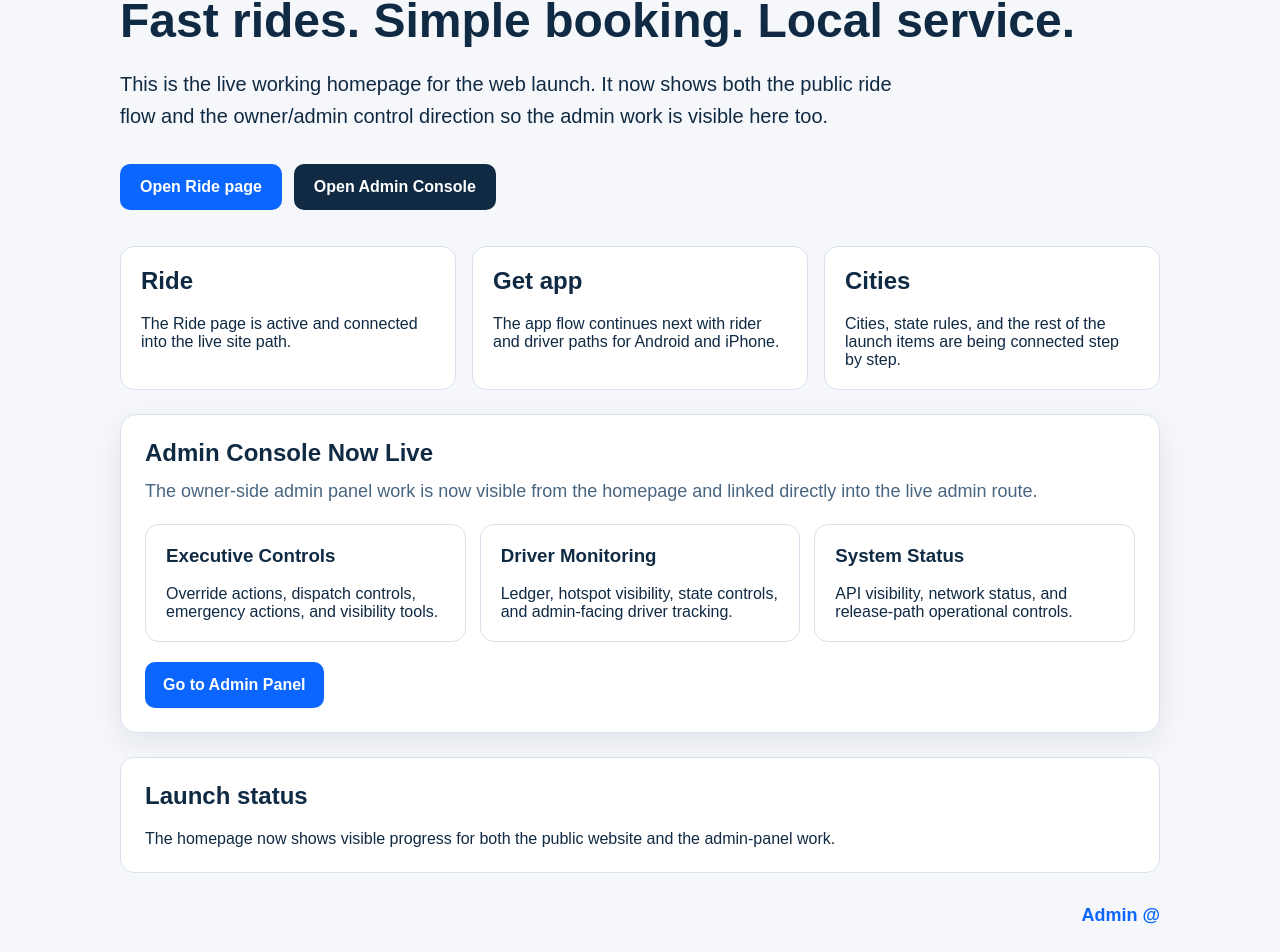
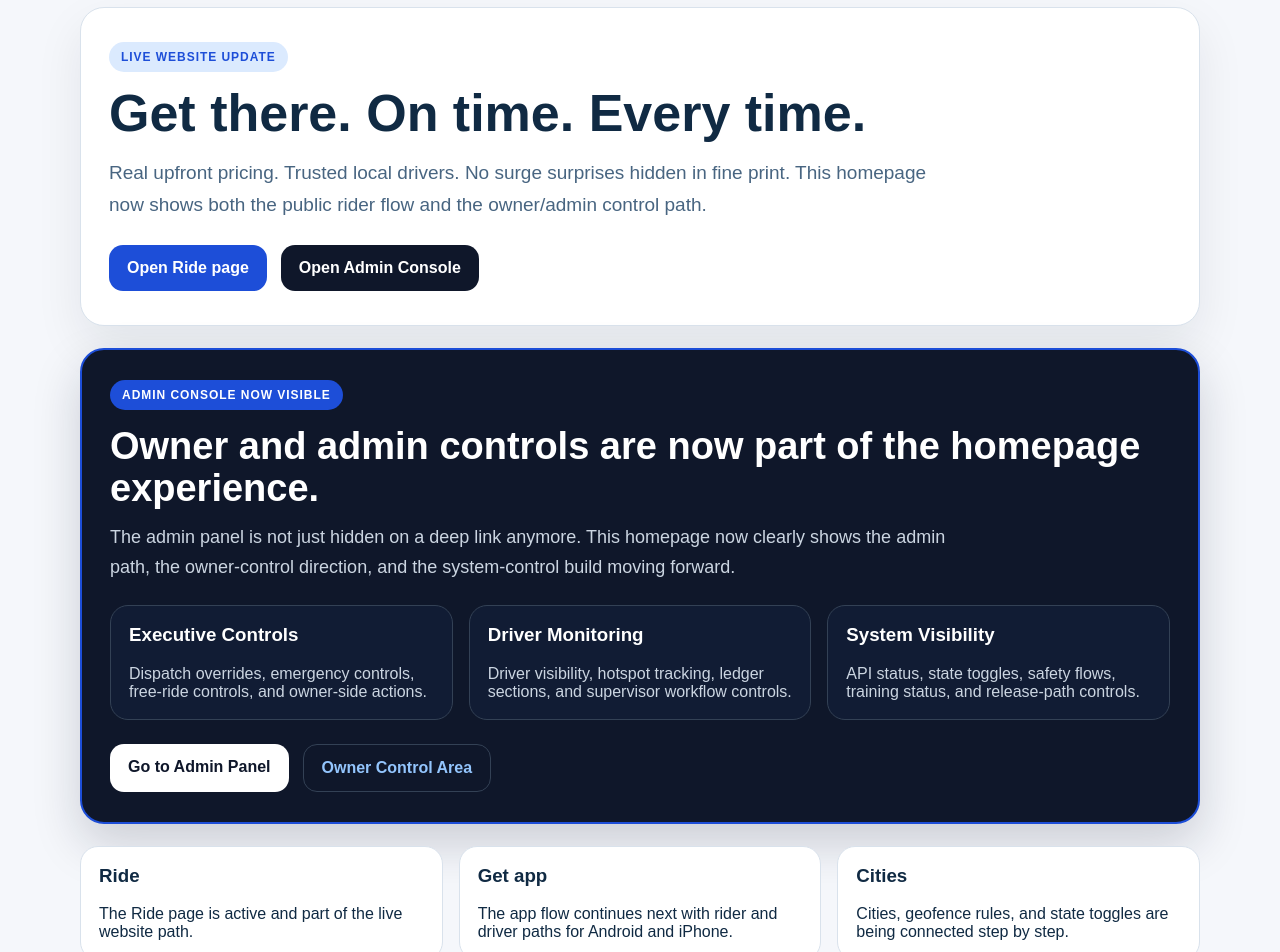
Before and after one commit to Neocryptz369369/ontimetaxipages, a Next.js app: page / in a window 1280 px wide. Shown: the part 77-1029 px from the top of the page. Built offline with nearby package versions, Linux system fonts and the light colour scheme.

Commit message:
Make admin work clearly visible on homepage

```diff
--- a/src/app/page.tsx
+++ b/src/app/page.tsx
@@ -1,104 +1,32 @@
 import Link from "next/link";
-
-function cardStyle(): React.CSSProperties {
-  return {
-    background: "#ffffff",
-    border: "1px solid #d9e2ec",
-    borderRadius: "14px",
-    padding: "20px",
-  };
-}
 
 export default function HomePage() {
   return (
     <main
       style={{
-        fontFamily: "Arial, sans-serif",
         minHeight: "100vh",
+        background: "#f5f7fb",
         color: "#102a43",
-        background: "#f5f7fb",
+        fontFamily: "Arial, Helvetica, sans-serif",
       }}
     >
-      <section style={{ maxWidth: "1040px", margin: "0 auto", padding: "40px 20px 72px" }}>
-        <p
-          style={{
-            margin: 0,
-            fontSize: "14px",
-            fontWeight: 700,
-            letterSpacing: "0.08em",
-            textTransform: "uppercase",
-            color: "#486581",
-          }}
-        >
-          On-Time Taxi
-        </p>
-
-        <h1 style={{ fontSize: "48px", lineHeight: 1.1, margin: "16px 0" }}>
-          Fast rides. Simple booking. Local service.
-        </h1>
-
-        <p style={{ fontSize: "20px", lineHeight: 1.6, maxWidth: "780px", marginBottom: "32px" }}>
-          This is the live working homepage for the web launch. It now shows both the public ride flow
-          and the owner/admin control direction so the admin work is visible here too.
-        </p>
-
-        <div style={{ display: "flex", gap: "12px", flexWrap: "wrap", marginBottom: "36px" }}>
-          <Link
-            href="/ride"
-            style={{
-              background: "#0b66ff",
-              color: "#ffffff",
-              padding: "14px 20px",
-              borderRadius: "10px",
-              textDecoration: "none",
-              fontWeight: 700,
-            }}
-          >
-            Open Ride page
-          </Link>
-
-          <Link
-            href="/admin"
-            style={{
-              background: "#102a43",
-              color: "#ffffff",
-              padding: "14px 20px",
-              borderRadius: "10px",
-              textDecoration: "none",
-              fontWeight: 700,
-            }}
-          >
-            Open Admin Console
-          </Link>
-        </div>
-
+      <div style={{ maxWidth: "1120px", margin: "0 auto", padding: "32px 20px 96px" }}>
         <div
           style={{
-            display: "grid",
-            gridTemplateColumns: "repeat(auto-fit, minmax(220px, 1fr))",
+            display: "flex",
+            justifyContent: "space-between",
+            alignItems: "center",
+            flexWrap: "wrap",
             gap: "16px",
             marginBottom: "24px",
           }}
         >
-          <div style={cardStyle()}>
-            <h2 style={{ marginTop: 0 }}>Ride</h2>
-            <p style={{ marginBottom: 0 }}>
-              The Ride page is active and connected into the live site path.
-            </p>
-          </div>
-
-          <div style={cardStyle()}>
-            <h2 style={{ marginTop: 0 }}>Get app</h2>
-            <p style={{ marginBottom: 0 }}>
-              The app flow continues next with rider and driver paths for Android and iPhone.
-            </p>
-          </div>
-
-          <div style={cardStyle()}>
-            <h2 style={{ marginTop: 0 }}>Cities</h2>
-            <p style={{ marginBottom: 0 }}>
-              Cities, state rules, and the rest of the launch items are being connected step by step.
-            </p>
+          <div style={{ fontWeight: 800, fontSize: "24px", color: "#1d4ed8" }}>On-Time Taxi</div>
+          <div style={{ display: "flex", gap: "14px", flexWrap: "wrap", fontWeight: 600 }}>
+            <Link href="/ride" style={{ textDecoration: "none", color: "#334155" }}>Ride</Link>
+            <Link href="/get-app" style={{ textDecoration: "none", color: "#334155" }}>Get app</Link>
+            <Link href="/cities" style={{ textDecoration: "none", color: "#334155" }}>Cities</Link>
+            <Link href="/admin" style={{ textDecoration: "none", color: "#1d4ed8" }}>Admin</Link>
           </div>
         </div>
 
@@ -106,85 +34,222 @@ export default function HomePage() {
           style={{
             background: "#ffffff",
             border: "1px solid #d9e2ec",
-            borderRadius: "16px",
-            padding: "24px",
-            marginBottom: "24px",
-            boxShadow: "0 10px 30px rgba(15, 23, 42, 0.08)",
+            borderRadius: "24px",
+            padding: "34px 28px",
+            boxShadow: "0 20px 48px rgba(15, 23, 42, 0.08)",
+            marginBottom: "22px",
           }}
         >
-          <h2 style={{ marginTop: 0, marginBottom: "10px" }}>Admin Console Now Live</h2>
-          <p style={{ fontSize: "18px", lineHeight: 1.6, color: "#486581", marginTop: 0 }}>
-            The owner-side admin panel work is now visible from the homepage and linked directly into
-            the live admin route.
+          <div
+            style={{
+              display: "inline-block",
+              padding: "8px 12px",
+              borderRadius: "999px",
+              background: "#dbeafe",
+              color: "#1d4ed8",
+              fontSize: "12px",
+              fontWeight: 800,
+              letterSpacing: "0.08em",
+              textTransform: "uppercase",
+              marginBottom: "14px",
+            }}
+          >
+            Live Website Update
+          </div>
+
+          <h1 style={{ fontSize: "52px", lineHeight: 1.05, margin: "0 0 16px" }}>
+            Get there. On time. Every time.
+          </h1>
+
+          <p style={{ margin: 0, fontSize: "19px", lineHeight: 1.7, maxWidth: "840px", color: "#486581" }}>
+            Real upfront pricing. Trusted local drivers. No surge surprises hidden in fine print.
+            This homepage now shows both the public rider flow and the owner/admin control path.
+          </p>
+
+          <div style={{ display: "flex", gap: "14px", flexWrap: "wrap", marginTop: "24px" }}>
+            <Link
+              href="/ride"
+              style={{
+                display: "inline-block",
+                textDecoration: "none",
+                background: "#1d4ed8",
+                color: "#ffffff",
+                fontWeight: 700,
+                padding: "14px 18px",
+                borderRadius: "14px",
+              }}
+            >
+              Open Ride page
+            </Link>
+            <Link
+              href="/admin"
+              style={{
+                display: "inline-block",
+                textDecoration: "none",
+                background: "#0f172a",
+                color: "#ffffff",
+                fontWeight: 700,
+                padding: "14px 18px",
+                borderRadius: "14px",
+              }}
+            >
+              Open Admin Console
+            </Link>
+          </div>
+        </section>
+
+        <section
+          style={{
+            background: "#0f172a",
+            color: "#ffffff",
+            borderRadius: "24px",
+            padding: "30px 28px",
+            boxShadow: "0 20px 48px rgba(15, 23, 42, 0.18)",
+            marginBottom: "22px",
+            border: "2px solid #1d4ed8",
+          }}
+        >
+          <div
+            style={{
+              display: "inline-block",
+              padding: "8px 12px",
+              borderRadius: "999px",
+              background: "#1d4ed8",
+              color: "#ffffff",
+              fontSize: "12px",
+              fontWeight: 800,
+              letterSpacing: "0.08em",
+              textTransform: "uppercase",
+              marginBottom: "16px",
+            }}
+          >
+            Admin Console Now Visible
+          </div>
+
+          <h2 style={{ margin: "0 0 12px", fontSize: "38px", lineHeight: 1.1 }}>
+            Owner and admin controls are now part of the homepage experience.
+          </h2>
+
+          <p style={{ margin: 0, fontSize: "18px", lineHeight: 1.7, maxWidth: "860px", color: "#cbd5e1" }}>
+            The admin panel is not just hidden on a deep link anymore. This homepage now clearly shows
+            the admin path, the owner-control direction, and the system-control build moving forward.
           </p>
 
           <div
             style={{
               display: "grid",
               gridTemplateColumns: "repeat(auto-fit, minmax(220px, 1fr))",
-              gap: "14px",
-              marginTop: "18px",
+              gap: "16px",
+              marginTop: "22px",
             }}
           >
-            <div style={cardStyle()}>
+            <div style={{ background: "#111c34", border: "1px solid #334155", borderRadius: "18px", padding: "18px" }}>
               <h3 style={{ marginTop: 0 }}>Executive Controls</h3>
-              <p style={{ marginBottom: 0 }}>
-                Override actions, dispatch controls, emergency actions, and visibility tools.
+              <p style={{ marginBottom: 0, color: "#cbd5e1" }}>
+                Dispatch overrides, emergency controls, free-ride controls, and owner-side actions.
               </p>
             </div>
-            <div style={cardStyle()}>
+            <div style={{ background: "#111c34", border: "1px solid #334155", borderRadius: "18px", padding: "18px" }}>
               <h3 style={{ marginTop: 0 }}>Driver Monitoring</h3>
-              <p style={{ marginBottom: 0 }}>
-                Ledger, hotspot visibility, state controls, and admin-facing driver tracking.
+              <p style={{ marginBottom: 0, color: "#cbd5e1" }}>
+                Driver visibility, hotspot tracking, ledger sections, and supervisor workflow controls.
               </p>
             </div>
-            <div style={cardStyle()}>
-              <h3 style={{ marginTop: 0 }}>System Status</h3>
-              <p style={{ marginBottom: 0 }}>
-                API visibility, network status, and release-path operational controls.
+            <div style={{ background: "#111c34", border: "1px solid #334155", borderRadius: "18px", padding: "18px" }}>
+              <h3 style={{ marginTop: 0 }}>System Visibility</h3>
+              <p style={{ marginBottom: 0, color: "#cbd5e1" }}>
+                API status, state toggles, safety flows, training status, and release-path controls.
               </p>
             </div>
           </div>
 
-          <div style={{ marginTop: "20px" }}>
+          <div style={{ display: "flex", gap: "14px", flexWrap: "wrap", marginTop: "24px" }}>
             <Link
               href="/admin"
               style={{
                 display: "inline-block",
-                background: "#0b66ff",
-                color: "#ffffff",
+                textDecoration: "none",
+                background: "#ffffff",
+                color: "#0f172a",
+                fontWeight: 800,
                 padding: "14px 18px",
-                borderRadius: "10px",
-                textDecoration: "none",
-                fontWeight: 700,
+                borderRadius: "14px",
               }}
             >
               Go to Admin Panel
             </Link>
+            <Link
+              href="/admin"
+              style={{
+                display: "inline-block",
+                textDecoration: "none",
+                background: "transparent",
+                color: "#93c5fd",
+                fontWeight: 800,
+                padding: "14px 18px",
+                borderRadius: "14px",
+                border: "1px solid #334155",
+              }}
+            >
+              Owner Control Area
+            </Link>
           </div>
         </section>
 
-        <div style={{ background: "#ffffff", border: "1px solid #d9e2ec", borderRadius: "14px", padding: "24px" }}>
+        <section
+          style={{
+            display: "grid",
+            gridTemplateColumns: "repeat(auto-fit, minmax(220px, 1fr))",
+            gap: "16px",
+            marginBottom: "22px",
+          }}
+        >
+          <div style={{ background: "#ffffff", border: "1px solid #d9e2ec", borderRadius: "18px", padding: "18px" }}>
+            <h3 style={{ marginTop: 0 }}>Ride</h3>
+            <p style={{ marginBottom: 0 }}>The Ride page is active and part of the live website path.</p>
+          </div>
+          <div style={{ background: "#ffffff", border: "1px solid #d9e2ec", borderRadius: "18px", padding: "18px" }}>
+            <h3 style={{ marginTop: 0 }}>Get app</h3>
+            <p style={{ marginBottom: 0 }}>The app flow continues next with rider and driver paths for Android and iPhone.</p>
+          </div>
+          <div style={{ background: "#ffffff", border: "1px solid #d9e2ec", borderRadius: "18px", padding: "18px" }}>
+            <h3 style={{ marginTop: 0 }}>Cities</h3>
+            <p style={{ marginBottom: 0 }}>Cities, geofence rules, and state toggles are being connected step by step.</p>
+          </div>
+        </section>
+
+        <section
+          style={{
+            background: "#ffffff",
+            border: "1px solid #d9e2ec",
+            borderRadius: "18px",
+            padding: "22px",
+          }}
+        >
           <h2 style={{ marginTop: 0 }}>Launch status</h2>
           <p style={{ marginBottom: 0 }}>
-            The homepage now shows visible progress for both the public website and the admin-panel work.
+            The homepage now visibly reflects both the public ride path and the admin-panel work in progress.
           </p>
-        </div>
+        </section>
 
-        <div style={{ display: "flex", justifyContent: "flex-end", marginTop: "32px" }}>
+        <div style={{ display: "flex", justifyContent: "flex-end", marginTop: "28px" }}>
           <Link
             href="/admin"
             style={{
-              color: "#0b66ff",
+              display: "inline-block",
               textDecoration: "none",
-              fontWeight: 700,
-              fontSize: "18px",
+              background: "#0f172a",
+              color: "#ffffff",
+              fontWeight: 800,
+              padding: "14px 18px",
+              borderRadius: "999px",
+              boxShadow: "0 14px 30px rgba(15, 23, 42, 0.28)",
             }}
           >
             Admin @
           </Link>
         </div>
-      </section>
+      </div>
     </main>
   );
 }
```
